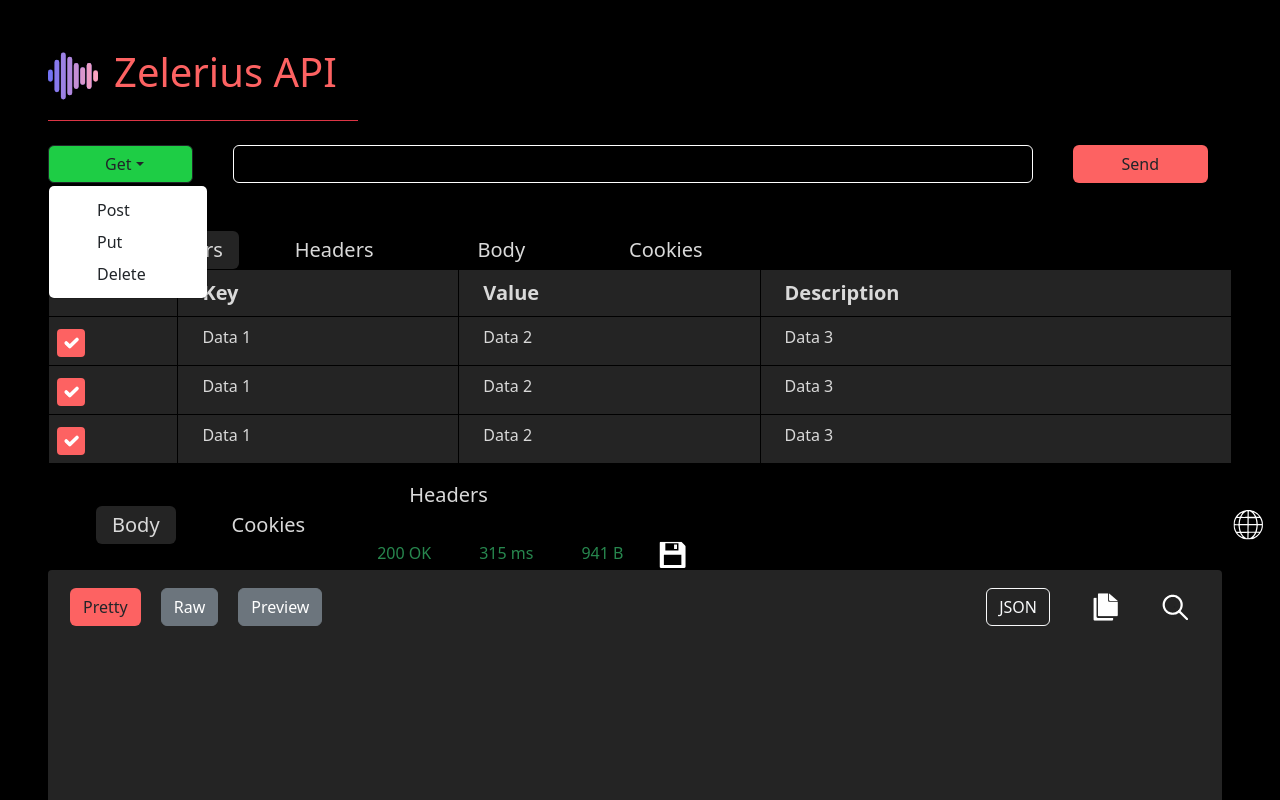
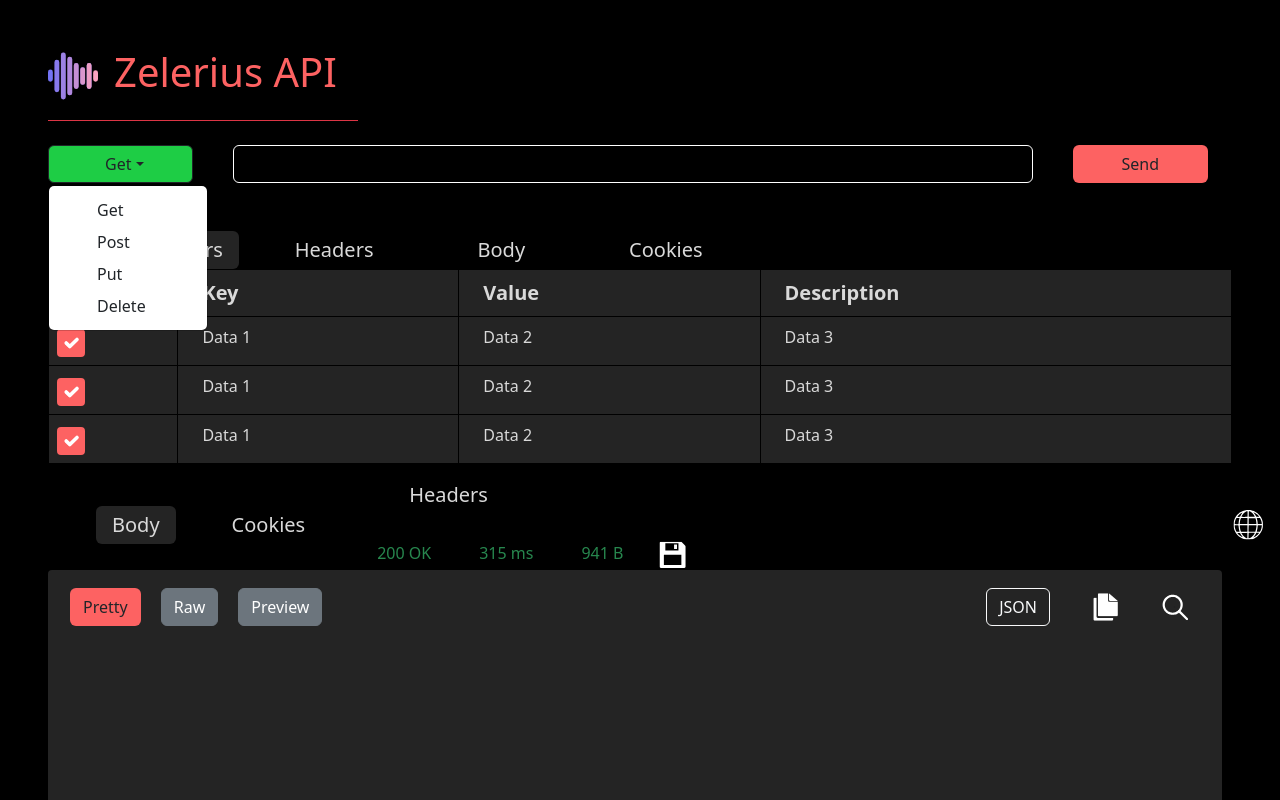
Before and after one commit to dharshan-kumarj/RestAPI-Automation-Frontend, a React (Vite) app in the folder vite-project/: page /dashboard in a window 1280 px wide. Both pictures are taken after a click on the button "Get". Shown: the top 800 px of the page. Built offline with nearby package versions, Linux system fonts and the light colour scheme; no server answers.

Commit message:
updated method button in dashboard

```diff
--- a/vite-project/src/pages/Dashboard.tsx
+++ b/vite-project/src/pages/Dashboard.tsx
@@ -1,4 +1,4 @@
-import { useState , useEffect} from "react";
+import { useState, useEffect } from "react";
 import zelerius from "../assets/zelerius.svg";
 import world from "../assets/dashboard/world.svg";
 import save from "../assets/dashboard/save.svg";
@@ -8,6 +8,7 @@
 
 function Dashboard() {
   const [username, setUsername] = useState("");
+  const [selectedOption, setSelectedOption] = useState("Get");
 
   useEffect(() => {
     const fetchProfile = async () => {
@@ -42,6 +43,7 @@
     }
     return "";
   };
+
   return (
     <>
       <main style={{ backgroundColor: "#000000" }}>
@@ -76,23 +78,44 @@
                 aria-expanded="true"
               >
                 <span className="me-2">
-                <i className="fa fa-download"></i>
+                  <i className="fa fa-download"></i>
                 </span>
-                <span className="pl-2">Get</span>
+                <span className="pl-2">{selectedOption}</span>
               </button>
               <ul className="dropdown-menu">
                 <li>
-                  <a className="dropdown-item px-5" href="#">
+                  <a
+                    className="dropdown-item px-5"
+                    href="#"
+                    onClick={() => setSelectedOption("Get")}
+                  >
+                    Get
+                  </a>
+                </li>
+                <li>
+                  <a
+                    className="dropdown-item px-5"
+                    href="#"
+                    onClick={() => setSelectedOption("Post")}
+                  >
                     Post
                   </a>
                 </li>
                 <li>
-                  <a className="dropdown-item px-5" href="#">
+                  <a
+                    className="dropdown-item px-5"
+                    href="#"
+                    onClick={() => setSelectedOption("Put")}
+                  >
                     Put
                   </a>
                 </li>
                 <li>
-                  <a className="dropdown-item px-5" href="#">
+                  <a
+                    className="dropdown-item px-5"
+                    href="#"
+                    onClick={() => setSelectedOption("Delete")}
+                  >
                     Delete
                   </a>
                 </li>
```
